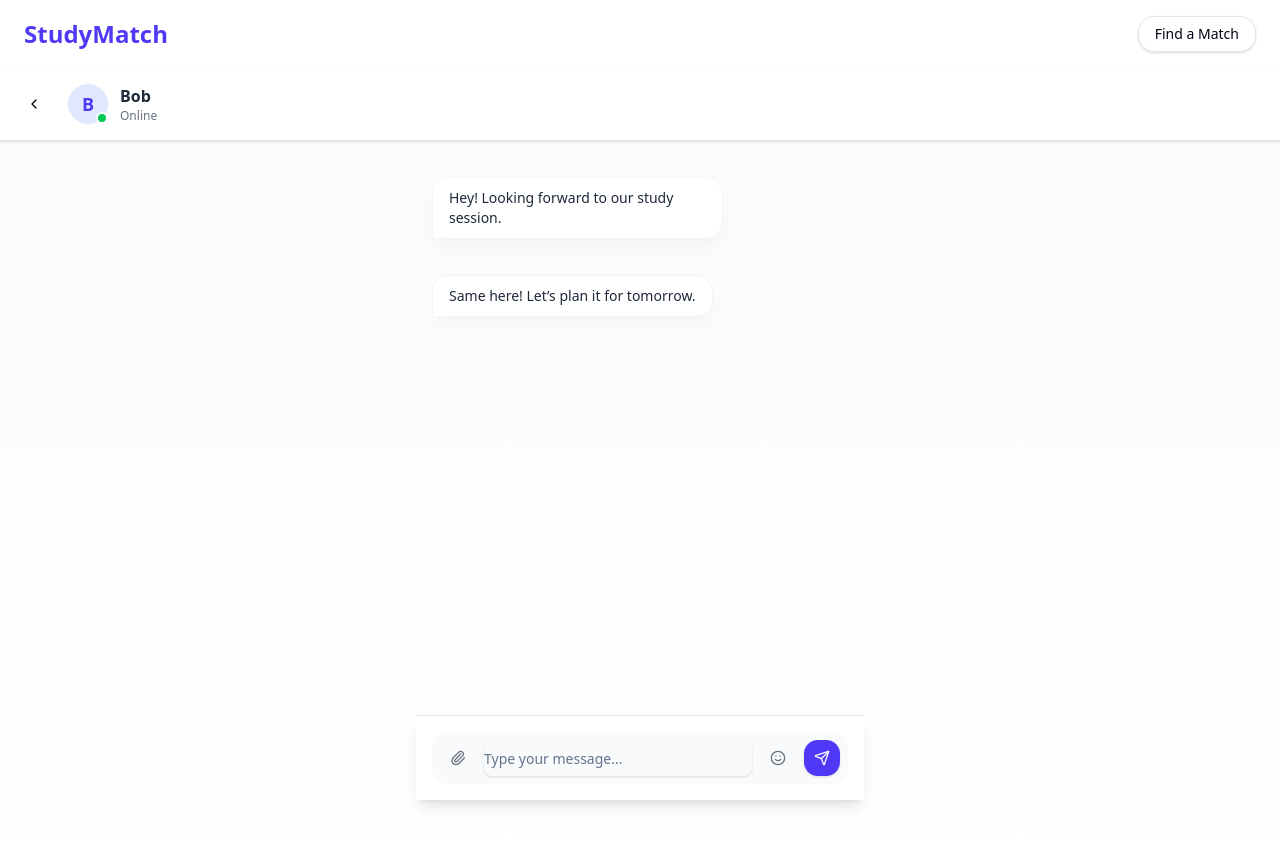
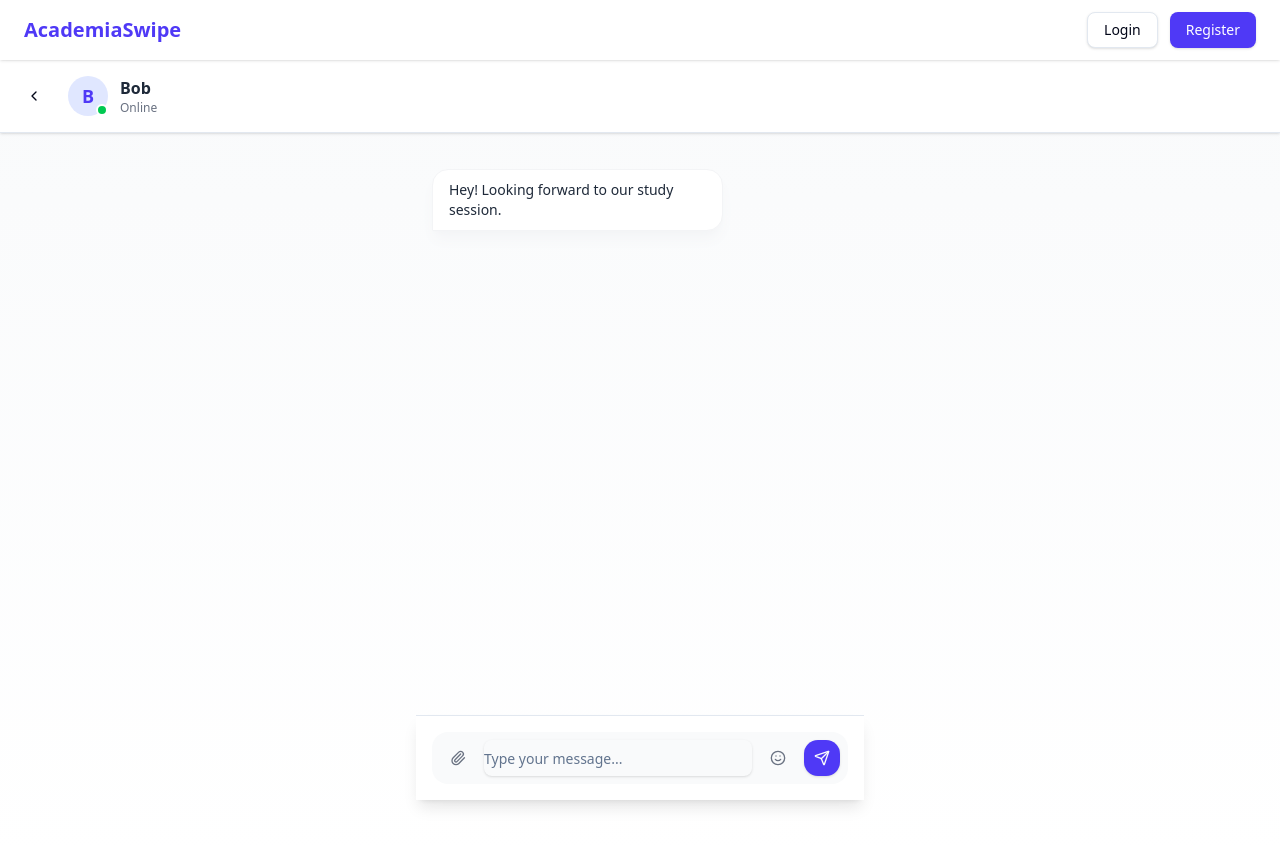
Before and after one commit to radiantstork/academia-swipe, a React app in the folder front-end/: page /chats/1 in a window 1280 px wide. Built offline with nearby package versions, Linux system fonts and the light colour scheme.

Commit message:
Demo preparation

```diff
--- a/front-end/src/app/chats/[chatId]/page.tsx
+++ b/front-end/src/app/chats/[chatId]/page.tsx
@@ -16,6 +16,10 @@ export default function ChatRoomPage() {
   const { user } = useUser();
 
   const chat = chats.find((c) => c.id === chatId);
+  console.log(chat);
+  console.log(chats);
+
+
   const messagesEndRef = useRef<HTMLDivElement>(null);
   const [isOnline] = useState(true); // In a real app, this would be determined by the user's status
 
--- a/front-end/src/app/chats/page.tsx
+++ b/front-end/src/app/chats/page.tsx
@@ -1,6 +1,7 @@
 'use client';
 
 import { useChats } from '@/app/context/ChatContext';
+import Link from 'next/link';
 
 export default function ChatsPage() {
   const { chats } = useChats();
@@ -11,12 +12,12 @@ export default function ChatsPage() {
   return (
     <div>
       {chats.map((chat) => (
-        <a key={chat.id} href={`/chats/${chat.id}`}>
+        <Link key={chat.id} href={`/chats/${chat.id}`}>
           <div className="p-4 border-b hover:bg-gray-50 cursor-pointer">
             <p className="font-semibold">{chat.participants[1]?.name}</p>
             <p className="text-sm text-gray-500 truncate">{chat.messages.at(-1)?.text}</p>
           </div>
-        </a>
+        </Link>
       ))}
     </div>
   );
--- a/front-end/src/app/context/ChatContext.tsx
+++ b/front-end/src/app/context/ChatContext.tsx
@@ -35,7 +35,6 @@ export function ChatProvider({ children }: { children: ReactNode }) {
       ],
       messages: [
         { id: 'm1', sender: 'Bob', text: 'Hey! Looking forward to our study session.', timestamp: new Date() },
-        { id: 'm2', sender: 'You', text: 'Same here! Let’s plan it for tomorrow.', timestamp: new Date() },
       ],
       unreadCount: 1
     },
--- a/front-end/src/app/context/UserContext.tsx
+++ b/front-end/src/app/context/UserContext.tsx
@@ -3,9 +3,10 @@
 import React, { createContext, useContext, useState, useEffect, ReactNode } from "react";
 
 export interface User {
-  id: string;
+  id?: string;
   username: string;
   email: string;
+  password: string
 }
 
 interface UserContextType {
--- a/front-end/src/app/login/page.tsx
+++ b/front-end/src/app/login/page.tsx
@@ -102,8 +102,9 @@ export default function LoginPage() {
     setIsSubmitting(true);
     setTimeout(() => {
       const user = findUser(email, password);
+      console.log(user);
       if (user) {
-        login({id: user.id, username: user.username, email: user.email });
+        login({id: user.id, username: user.username, email: user.email, password: password });
         setIsSubmitting(false);
         router.push("/profile");
       } else {
--- a/front-end/src/app/page.tsx
+++ b/front-end/src/app/page.tsx
@@ -1,12 +1,16 @@
+'use client'
+
 import Link from 'next/link';
 import { Users, Globe, BookOpen, Zap, ArrowRight } from 'lucide-react';
+import { useUser } from './context/UserContext';
 
 export default function Home() {
+  const { user } = useUser();
   return (
       <div className="min-h-screen bg-gradient-to-br from-indigo-50 via-white to-purple-50">
         {/* Navigation */}
         <nav className="container mx-auto px-6 py-6 flex items-center">
-          <div className="flex space-x-4 ml-auto">
+          {/* {!user && <div className="flex space-x-4 ml-auto">
             <Link
                 href="/login"
                 className="bg-gradient-to-r from-indigo-600 to-purple-600 text-white px-6 py-2 rounded-full hover:shadow-lg transition transform hover:scale-105"
@@ -19,7 +23,7 @@ export default function Home() {
             >
               Register
             </Link>
-          </div>
+          </div>} */}
         </nav>
 
         {/* Hero Section */}
--- a/front-end/src/app/register/page.tsx
+++ b/front-end/src/app/register/page.tsx
@@ -141,7 +141,7 @@ export default function RegisterPage() {
     setIsSubmitting(true);
     setTimeout(() => {
       saveUser({ username, email, password, createdAt: new Date().toISOString(), id: Date.now().toString() });
-      login({ username, email, id: Date.now().toString()});
+      login({ username, email, password: password});
       setIsSubmitting(false);
       router.push("/profile");
     }, 1000);
--- a/front-end/src/components/Navbar.tsx
+++ b/front-end/src/components/Navbar.tsx
@@ -1,27 +1,49 @@
 'use client';
 
 import Link from 'next/link';
-import { usePathname } from 'next/navigation';
 import { Button } from "@/components/ui/button";
+import { useUser } from '@/app/context/UserContext';
+import { useRouter } from 'next/router';
+
 
 export default function Navbar() {
-  const pathname = usePathname();
+  const { user, logout } = useUser();
 
   return (
-    <nav className="w-full flex justify-between items-center px-6 py-4 bg-white shadow-sm">
-      <Link href="/" className="text-2xl font-bold text-indigo-600">
-        StudyMatch
+    <nav className="flex justify-between items-center px-6 py-3 bg-white shadow-sm sticky top-0 z-50">
+      <Link href="/" className="text-xl font-semibold text-indigo-600 hover:text-indigo-700 transition">
+        AcademiaSwipe
       </Link>
 
-      <div className="flex gap-4 items-center">
-        <Link href="/findmatch">
-          <Button
-            variant={pathname === '/findmatch' ? 'default' : 'outline'}
-            className="rounded-2xl px-4"
-          >
-            Find a Match
-          </Button>
-        </Link>
+      <div className="flex gap-3 items-center">
+
+
+        {user ? (
+          <>
+            <span className="text-gray-700 text-sm">Hi, {user.username.split(' ')[0]} 👋</span>
+            <Button onClick={() => {logout(); window.location.href = '/';}} variant="outline" className="text-sm">
+              Logout
+            </Button>
+            <Link href="/profile">
+              Go to profile
+            </Link>
+            <Link href="/findmatch" className="text-gray-600 hover:text-indigo-600 font-medium transition">
+              Find a match
+            </Link>
+            <Link href="/chats" className="text-gray-600 hover:text-indigo-600 font-medium transition">
+              Chats
+            </Link>
+          </>
+        ) : (
+          <>
+            <Link href="/login">
+              <Button variant="outline" className="text-sm">Login</Button>
+            </Link>
+            <Link href="/register">
+              <Button className="bg-indigo-600 text-white hover:bg-indigo-700 text-sm">Register</Button>
+            </Link>
+          </>
+        )}
       </div>
     </nav>
   );
--- a/front-end/src/components/StudentProfile.tsx
+++ b/front-end/src/components/StudentProfile.tsx
@@ -161,7 +161,7 @@ export default function StudentProfile() {
               </div>
             </div>
             <h1 className="text-5xl sm:text-6xl font-black text-black mb-3">
-              Student Profile
+              Your Profile
             </h1>
             <p className="text-xl text-gray-700 font-medium">
               {currentUser
```
